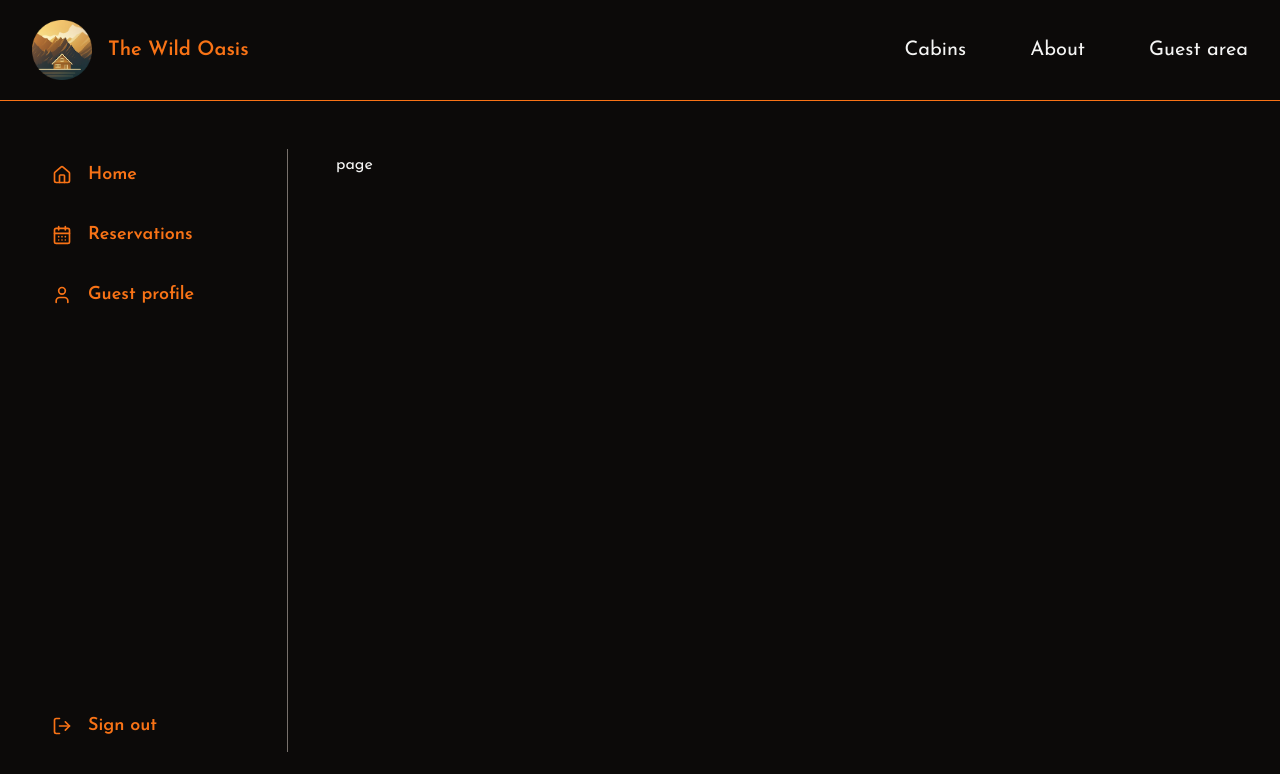
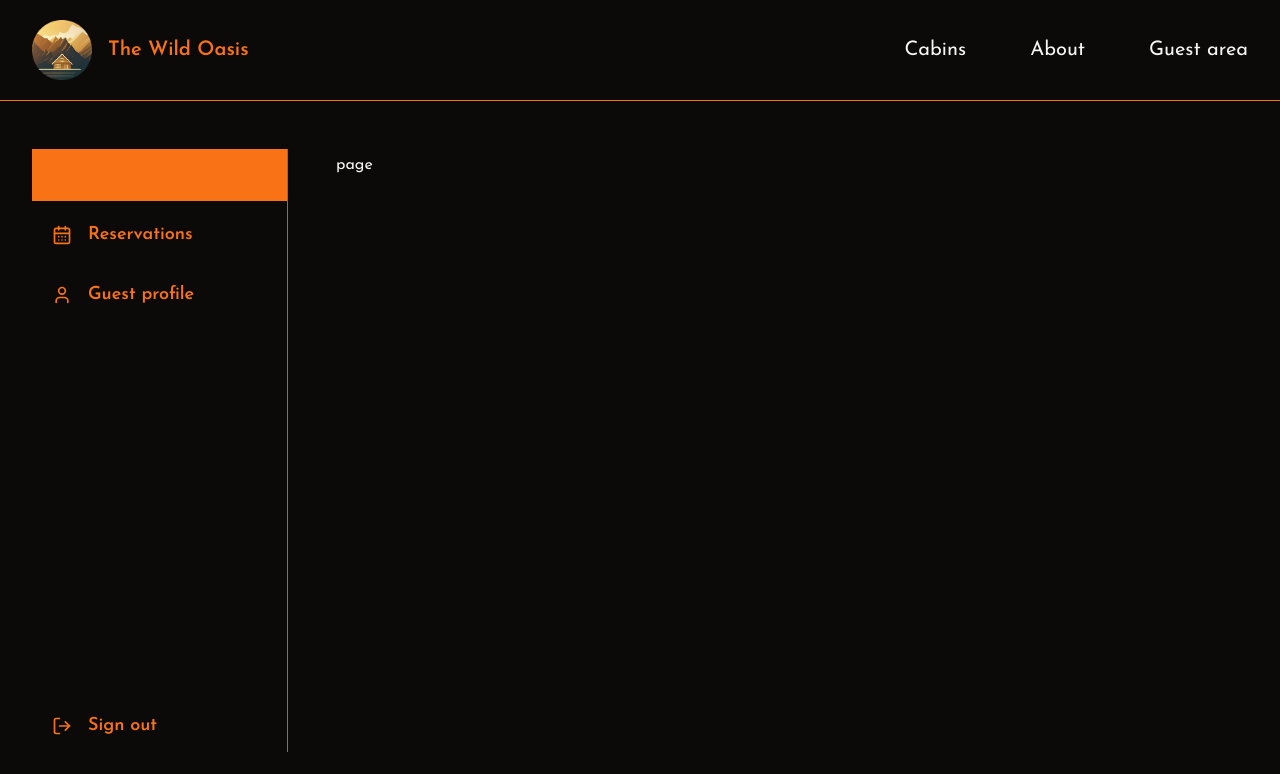
Before and after one commit to reyesprince31/wild-oasis-fe, a Next.js app: page /account in a window 1280 px wide. Shown: the top 774 px of the page. Built offline with nearby package versions, Linux system fonts and the light colour scheme.

Commit message:
chore: update AccountSideNav

```diff
--- a/app/account/_components/AccountSideNavigation.tsx
+++ b/app/account/_components/AccountSideNavigation.tsx
@@ -1,6 +1,9 @@
+"use client";
+
 import SignOutButton from "./SignOutButton";
 import { Home, CalendarDays, User } from "lucide-react";
 import Link from "next/link";
+import { usePathname } from "next/navigation";
 
 const navLinks = [
   {
@@ -21,13 +24,17 @@ const navLinks = [
 ];
 
 function SideNavigation() {
+  const pathname = usePathname();
+
   return (
     <nav className="border-r border-muted-foreground ">
       <ul className="flex flex-col gap-2 h-full text-lg ">
         {navLinks.map((link) => (
           <li key={link.name}>
             <Link
-              className={`py-3 px-5 hover:bg-primary hover:text-secondary transition-colors flex items-center gap-4 font-semibold text-primary`}
+              className={`py-3 px-5 hover:bg-primary hover:text-secondary transition-colors flex items-center gap-4 font-semibold text-primary ${
+                pathname === link.href ? "bg-primary" : ""
+              }`}
               href={link.href}>
               {link.icon}
               <span>{link.name}</span>
```
